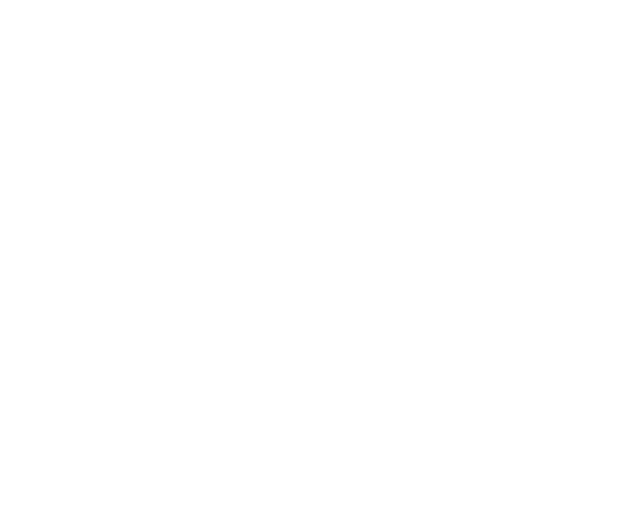
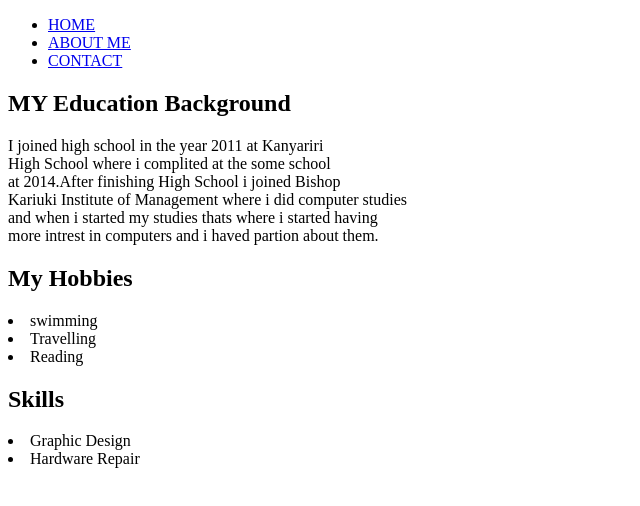
Before and after one commit to Yitzhak-Njenga/My-Portfolio, a plain HTML site: page html/aboutme.html in a window 1280 px wide. Shown: the whole page, without its empty margins (0-640 px from the left). Drawn offline with Linux system fonts and the light colour scheme.

Commit message:
added new files

```diff
--- /dev/null
+++ b/css/contact.css
@@ -0,0 +1,70 @@
+*{
+    margin: 0;
+    padding: 0;
+}
+
+.input-box{
+    border-radius: 15px;
+    padding: 5px;
+    margin: 10px 0;
+    width: 20%;
+    border:1 px solid #999;
+    outline: none;
+    }
+    .feedback-btn{
+        background-color: green;
+    }
+    .contact-us{
+        text-align: center;
+        margin:0;
+        background-color: cyan;
+    }
+    legend{
+        text-align: center;
+        align-content: center;
+    }
+    nav{
+
+    nav{
+
+        padding: 10px;
+        width: 100%;
+    }
+    ul{
+        display: flex;
+        justify-content: space-evenly;
+
+
+    }
+    li{
+        list-style: none;
+
+    }
+    a{
+       color: white;
+       text-decoration: none;
+       font-family: monospace;
+    }
+    a:hover{
+        color: lightsteelblue;
+       padding: 10px;
+    width: 100%;
+}
+ul{
+    display: flex;
+    justify-content: space-evenly;
+
+
+}
+li{
+    list-style: none;
+
+}
+a{
+   color: white;
+   text-decoration: none;
+   font-family: monospace;
+}
+a:hover{
+    color: lightsteelblue
+}
--- a/css/style.css
+++ b/css/style.css
@@ -11,7 +11,29 @@ box-shadow: inset -28px 28px 56px #2b2e4b,
 }
 nav{
 
-    padding: 10px;
+    nav{
+
+        padding: 10px;
+        width: 100%;
+    }
+    ul{
+        display: flex;
+        justify-content: space-evenly;
+
+
+    }
+    li{
+        list-style: none;
+
+    }
+    a{
+       color: white;
+       text-decoration: none;
+       font-family: monospace;
+    }
+    a:hover{
+        color: lightsteelblue
+       padding: 10px;
     width: 100%;
 }
 ul{
--- a/html/aboutme.html
+++ b/html/aboutme.html
@@ -3,9 +3,47 @@
 <head>
     <meta charset="UTF-8">
     <meta name="viewport" content="width=device-width, initial-scale=1.0">
-    <title>Document</title>
+    <title>About Me Yitzhak-Njenga</title>
 </head>
 <body>
 
-</body>
+    <nav>
+        <ul>
+            <li><a href="index.html">HOME</a></li>
+            <li><a href="aboutme.html">ABOUT ME</a></li>
+            <li><a href="contact.html">CONTACT</a></li>
+        </ul>
+
+
+    </nav>
+    <h2>MY Education Background</h2>
+    <span>
+        I joined high school in the year 2011 at Kanyariri <br>
+        High School where i complited at the some school<br>
+        at 2014.After finishing High School i joined Bishop<br>
+         Kariuki Institute of Management where i did computer studies<br>
+        and when i started my studies thats where i started having<br>
+         more intrest in computers and i haved partion about them.<br>
+
+    </span>
+    <h2>My Hobbies</h2>
+    <span>
+        <li>swimming</li>
+        <li>Travelling</li>
+        <li>Reading</li>
+    </span>
+    <h2>Skills</h2>
+    <span>
+    <li>Graphic Design</li>
+    <li>Hardware Repair</li>
+    </span>
+
+    <div id="footer">
+        <a href="https://www.linkedin.com/in/yitzhak-njenga-1178101b6/"><i class="fab fa-linkedin"></i></a>
+        <a href="https://www.instagram.com/yitzhak_njenga/"><i class="fab fa-instagram-square"></i></a>
+
+    </div>
+
+
+    </body>
 </html>
```
Also changed, not shown: html/contact.html (added, +33 -0 lines).
